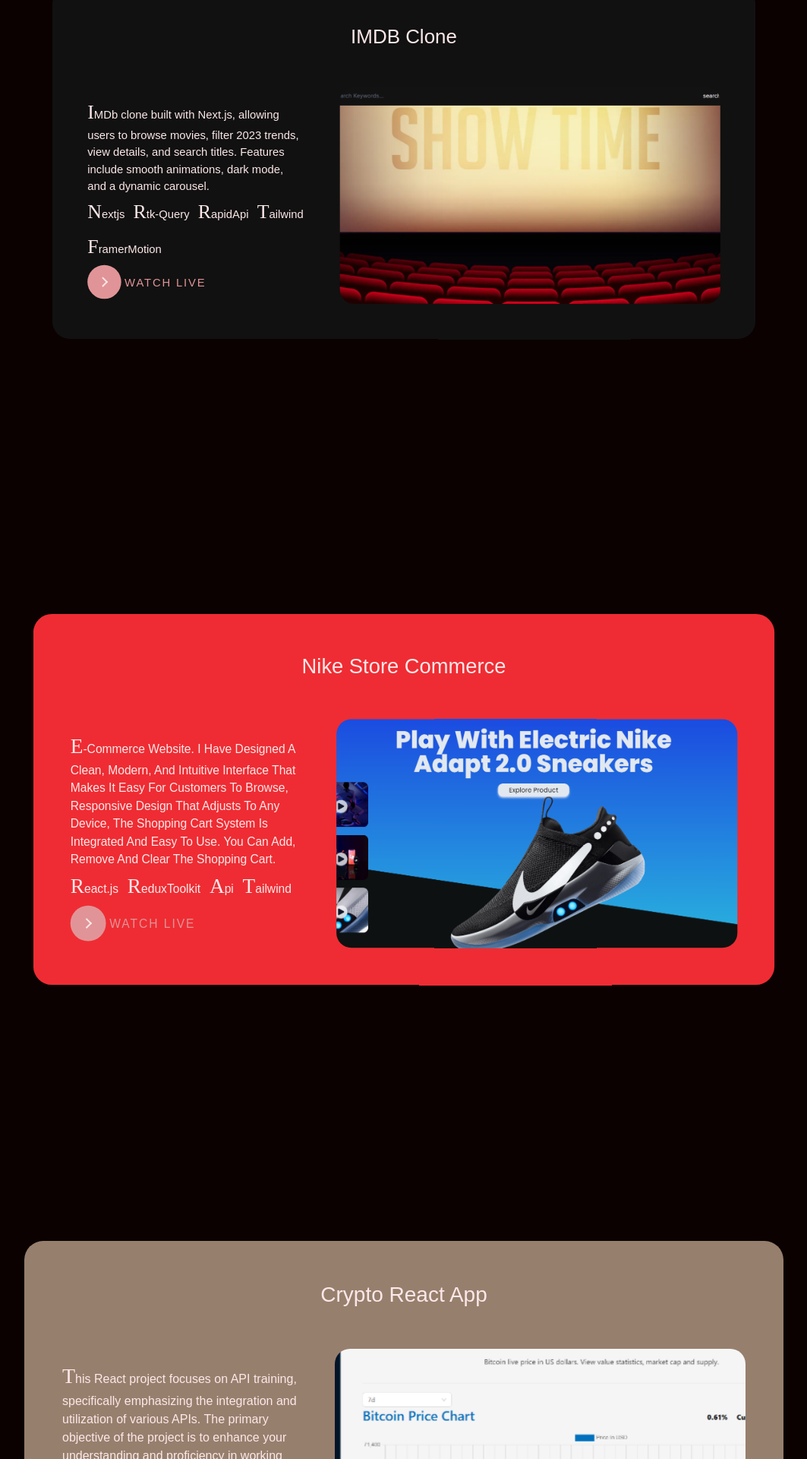
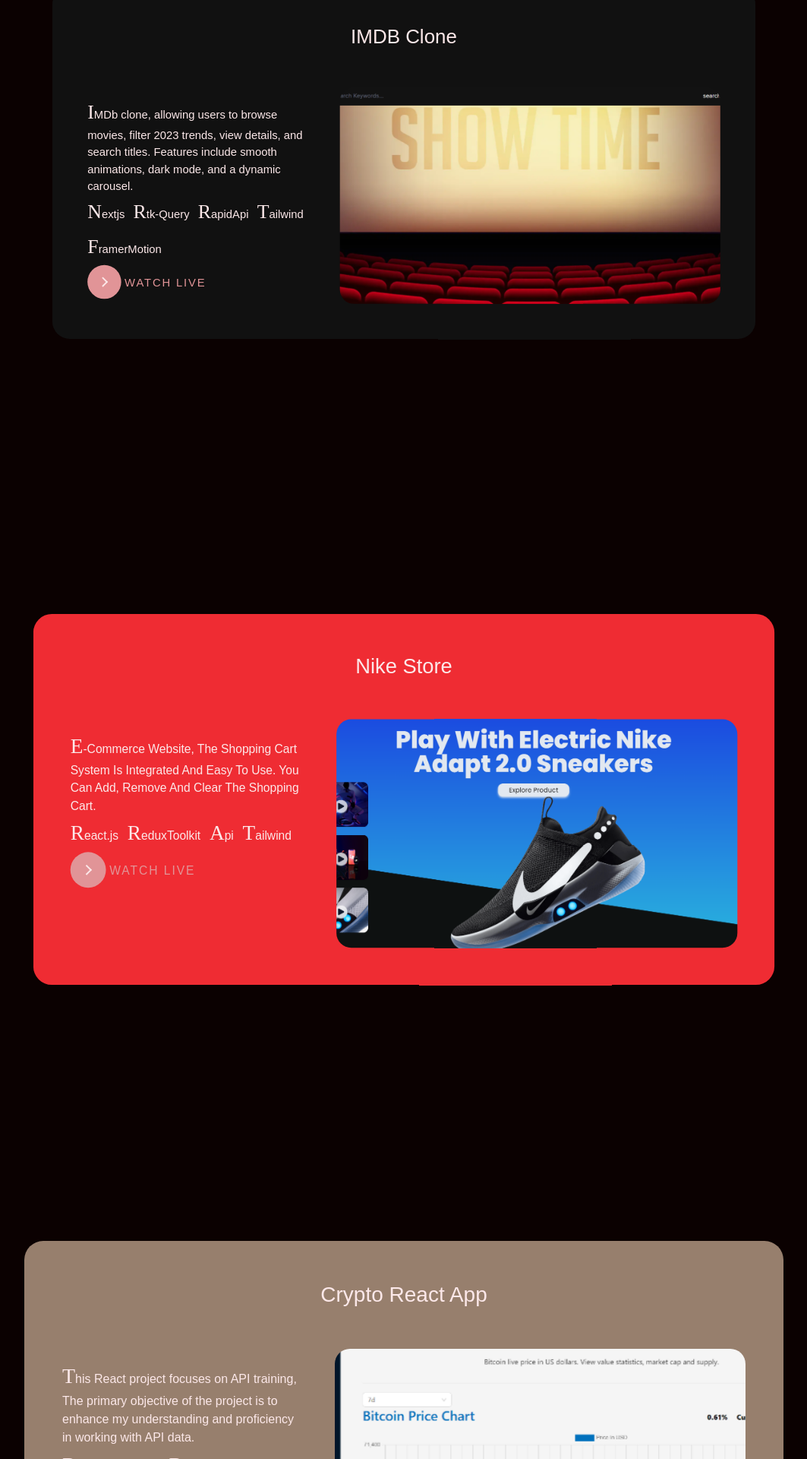
Before and after one commit to EbrahimNasserr/portfolio, a Next.js app: page / in a window 1280 px wide. Shown: the part 1636-3556 px from the top of the page at 76% size, without its empty margins (108-1171 px from the left). Built offline with nearby package versions, Linux system fonts and the light colour scheme; a web font is replaced by a local one.

Commit message:
edit description in the data

```diff
--- a/app/_Data/data.js
+++ b/app/_Data/data.js
@@ -2,7 +2,7 @@
     {
         id: 1,
         title: "IMDB Clone",
-        description: "IMDb clone built with Next.js, allowing users to browse movies, filter 2023 trends, view details, and search titles. Features include smooth animations, dark mode, and a dynamic carousel.",
+        description: "IMDb clone, allowing users to browse movies, filter 2023 trends, view details, and search titles. Features include smooth animations, dark mode, and a dynamic carousel.",
         tools: [
             "Nextjs",
             "Rtk-Query",
@@ -16,8 +16,8 @@
     },
     {
         id: 2,
-        title: "Nike Store Commerce",
-        description: "E-Commerce Website. I Have Designed A Clean, Modern, And Intuitive Interface That Makes It Easy For Customers To Browse, Responsive Design That Adjusts To Any Device, The Shopping Cart System Is Integrated And Easy To Use. You Can Add, Remove And Clear The Shopping Cart.",
+        title: "Nike Store",
+        description: "E-Commerce Website, The Shopping Cart System Is Integrated And Easy To Use. You Can Add, Remove And Clear The Shopping Cart.",
         tools: [
             "React.js",
             "ReduxToolkit",
@@ -31,7 +31,7 @@
     {
         id: 3,
         title: "Crypto React App",
-        description: "This React project focuses on API training, specifically emphasizing the integration and utilization of various APIs. The primary objective of the project is to enhance your understanding and proficiency in working with API data, rather than emphasizing the user interface.",
+        description: "This React project focuses on API training, The primary objective of the project is to enhance my understanding and proficiency in working with API data.",
         tools: [
             "React.js",
             "chartjs",
```
